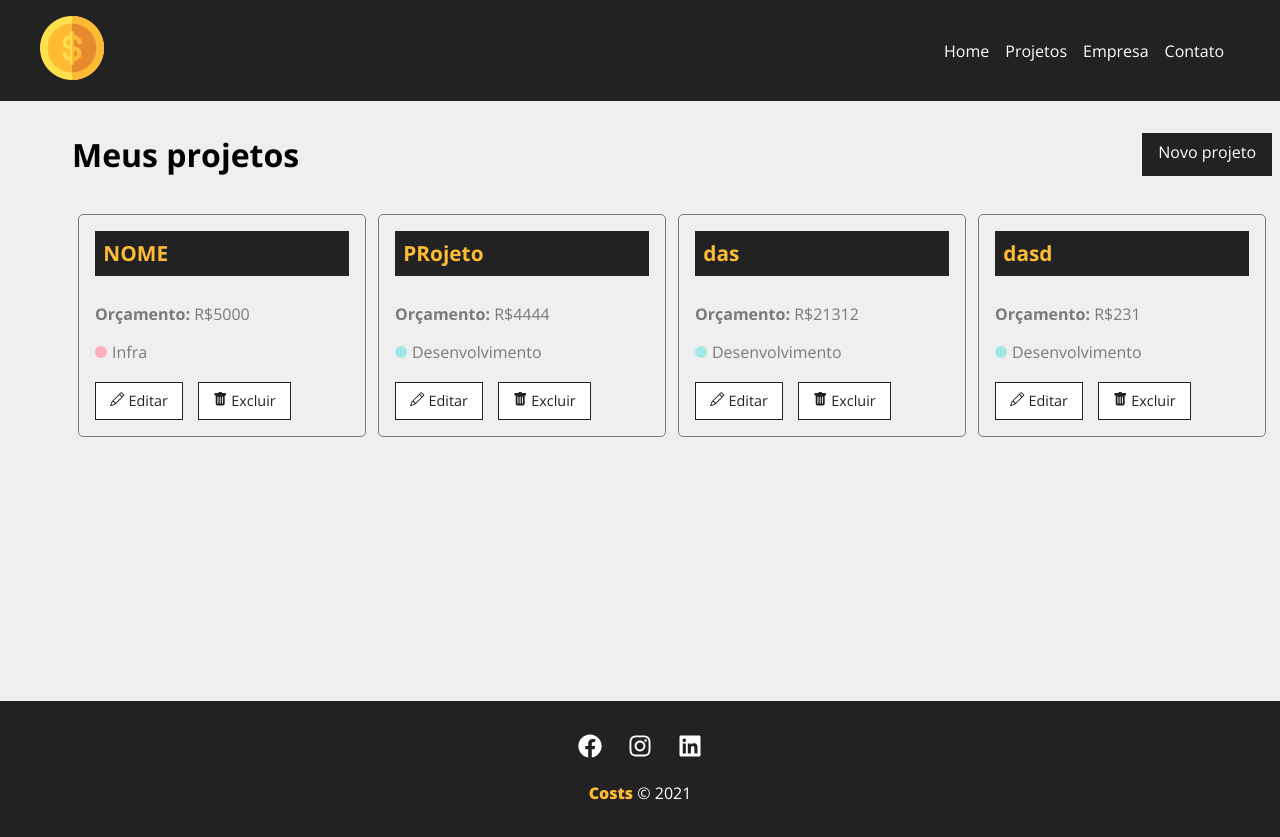
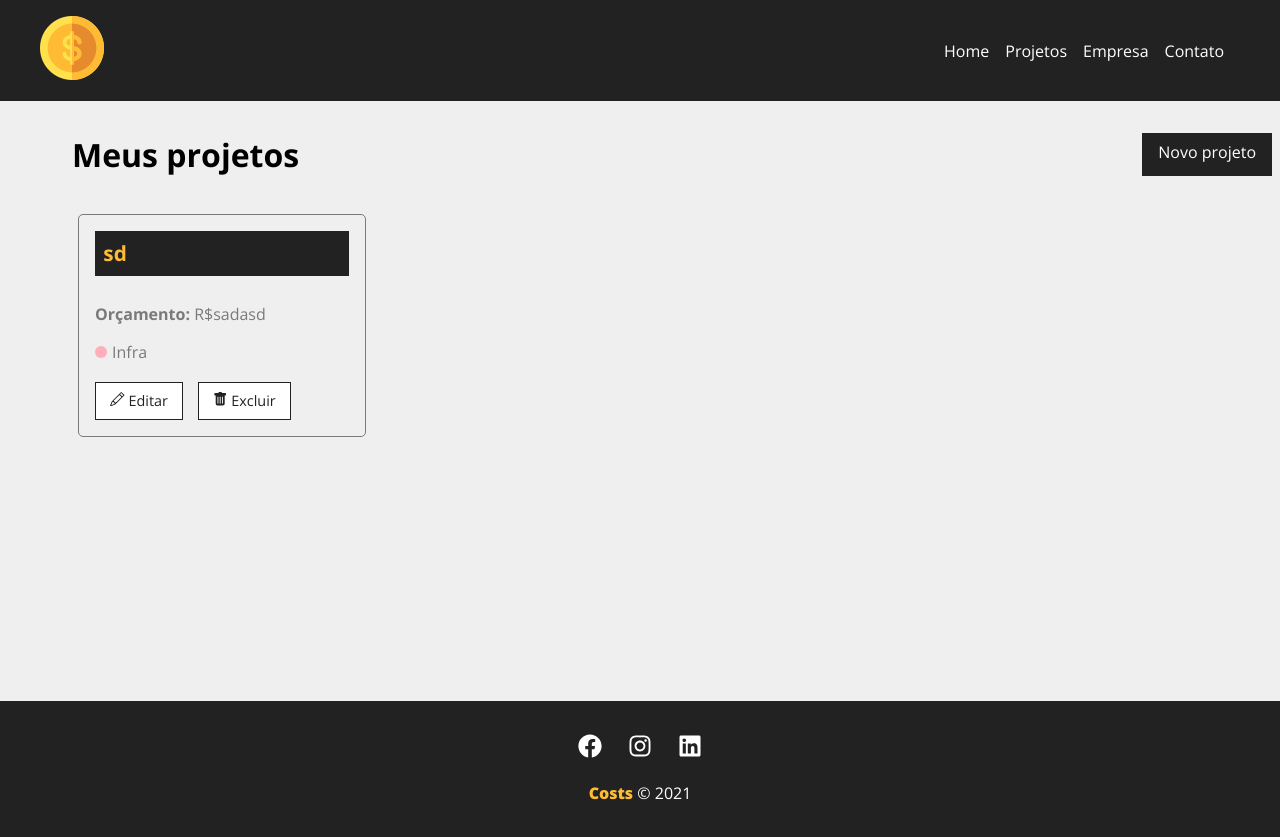
Before and after one commit to IgorPaes/Gerenciador-De-Projetos, a React (Create React App) app: page /projects in a window 1280 px wide. Shown: the top 837 px of the page. Built offline with nearby package versions, Linux system fonts and the light colour scheme; data requests are answered from the project's data file.

Commit message:
Implementado o deletar projeto

```diff
--- a/db.json
+++ b/db.json
@@ -1,45 +1,12 @@
 {
   "projects": [
     {
-      "id": "d546",
-      "name": "NOME",
-      "budget": "5000",
+      "id": "d640",
+      "name": "sd",
+      "budget": "sadasd",
       "category": {
         "id": "1",
         "name": "Infra"
-      },
-      "cost": 0,
-      "services": []
-    },
-    {
-      "id": "d052",
-      "budget": "4444",
-      "name": "PRojeto",
-      "category": {
-        "id": "2",
-        "name": "Desenvolvimento"
-      },
-      "cost": 0,
-      "services": []
-    },
-    {
-      "id": "bd93",
-      "name": "das",
-      "budget": "21312",
-      "category": {
-        "id": "2",
-        "name": "Desenvolvimento"
-      },
-      "cost": 0,
-      "services": []
-    },
-    {
-      "id": "fbce",
-      "name": "dasd",
-      "budget": "231",
-      "category": {
-        "id": "2",
-        "name": "Desenvolvimento"
       },
       "cost": 0,
       "services": []
--- a/src/App.js
+++ b/src/App.js
@@ -7,7 +7,7 @@ import NewProject from './components/pages/NewProject'
 import Container from './components/layouts/Container';
 import NavBar from './components/layouts/NavBar'
 import Footer from './components/layouts/Footer'
-import Projects from './components/pages/Projects';
+import Project from './components/pages/Project';
 
 function App() {
    return (
@@ -17,7 +17,7 @@ function App() {
          <Container customClass="min-height">
             <Routes>
                <Route path="/" element={<Home/>}/>
-               <Route path="/projects" element={<Projects/>}/>
+               <Route path="/projects" element={<Project/>}/>
                <Route path="/contact" element={<Contact/>}/>
                <Route path="/company" element={<Company/>}/>
                <Route path="/newproject" element={<NewProject/>}/>
--- a/src/components/pages/Projects.jsx
+++ b/src/components/pages/Project.jsx
@@ -9,10 +9,11 @@ import Loading from "../layouts/Loading";
 import styles from './Project.module.css'
 import { useEffect, useState } from "react";
 
-function Projects() {
+function Project() {
 
    const [projects, setProjects] = useState([]);
    const [removerLoading, setRemoveLoading] = useState(false);
+   const [projectMessage, setProjectMessage] = useState('');
 
    const location = useLocation();
    let message = '';
@@ -33,20 +34,30 @@ function Projects() {
             setProjects(data)
             setRemoveLoading(true);
          }).catch(err => console.log(err))
-      }, 1000)
+      }, 500)
 
    }, [])
+
+   function removeProject(id) {
+      fetch(`http://localhost:5000/projects/${id}`, {
+         method: 'DELETE'
+     }).then(() => {
+         setProjects(projects.filter((project) => project.id !== id));
+         setProjectMessage('Elemento excluído com sucesso!');
+     }).catch(err => console.log(err));
+   }
 
    return (
       <div className={styles.project_container}>
          <div className={styles.title_container}>
             <h1>Meus projetos</h1>
-            <LinkButton to='/newProject' text='Novo projeto'></LinkButton>
+            <LinkButton to='/newProject' text='Novo projeto'/>
          </div>
          {message && <Message type="success" msg={message}/>}
+         {projectMessage && <Message type="success" msg={projectMessage}/>}
          <Container customClass="start">
             {projects.length > 0 && projects.map((project) => (
-               <ProjectCard id={project.id} name={project.name} budget={project.budget} category={project.category.name} key={project.id}/>
+               <ProjectCard id={project.id} name={project.name} budget={project.budget} category={project.category.name} handleRemove={removeProject} key={project.id}/>
             ))}
             {!removerLoading && <Loading/>}
             {removerLoading && projects.length === 0 &&
@@ -57,4 +68,4 @@ function Projects() {
    )
 }
 
-export default Projects;
+export default Project;
--- a/src/components/project/ProjectCard.jsx
+++ b/src/components/project/ProjectCard.jsx
@@ -1,10 +1,15 @@
 import { Link } from 'react-router-dom';
-import Projects from '../pages/Projects';
 import styles from './ProjectCard.module.css'
 
 import { BsPencil, BsFillTrashFill } from 'react-icons/bs'
 
 function ProjectCard({id, name, budget, category, handleRemove}) {
+
+   const remove = (e) => {
+      e.preventDefault();
+      handleRemove(id)
+   }
+
    return (
       <div className={styles.project_card}>
          <h4>{name}</h4>
@@ -18,7 +23,7 @@ function ProjectCard({id, name, budget, category, handleRemove}) {
             <Link to='/'>
                <BsPencil/> Editar
             </Link>
-            <button>
+            <button onClick={remove}>
                <BsFillTrashFill/> Excluir
             </button>
          </div>
```
